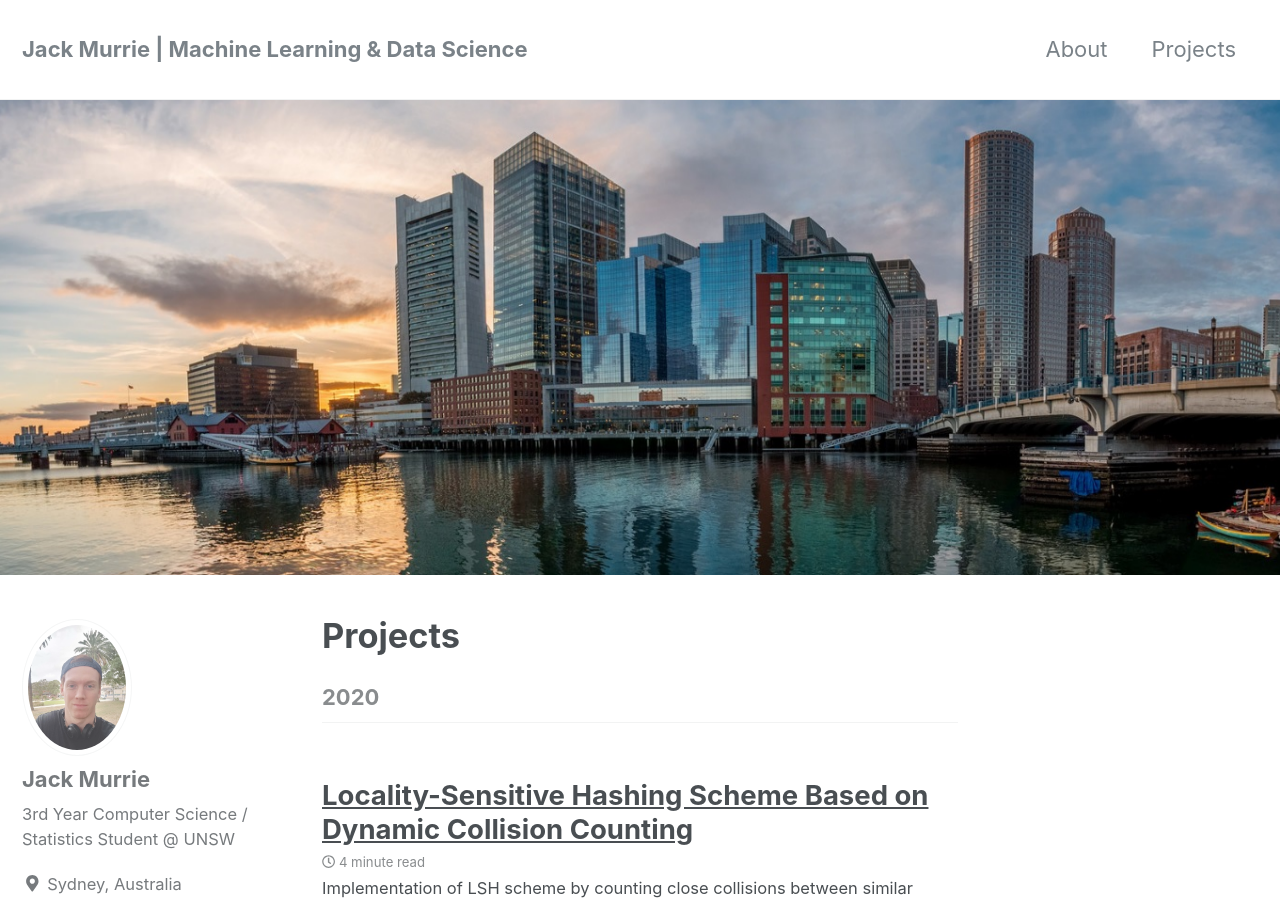
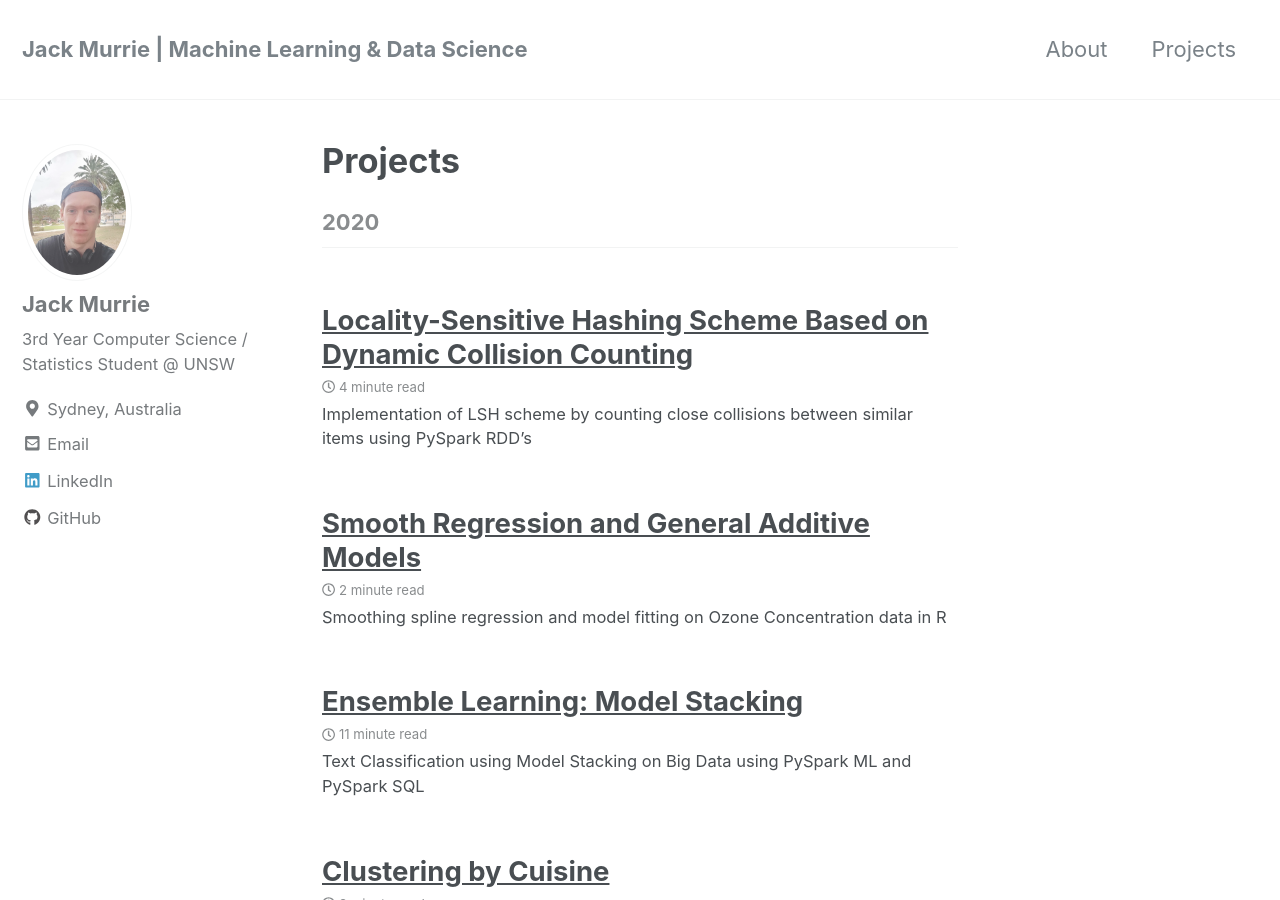
Before and after one commit to JackMurrie/JackMurrie.github.io, a Jekyll site: the page built from _pages/machinelearning.md, in a window 1280 px wide and 900 px high. Built offline with Jekyll 4.4.1, drawn with Linux system fonts in a browser that asks for light colours; nearby versions of some CDN libraries.

Commit message:
remove header image

```diff
--- a/_pages/machinelearning.md
+++ b/_pages/machinelearning.md
@@ -3,6 +3,4 @@ layout: posts
 permalink: /projects/
 title: "Projects"
 author_profile: true
-header:
-  image: "/images/fort point.png"
 ---
```
